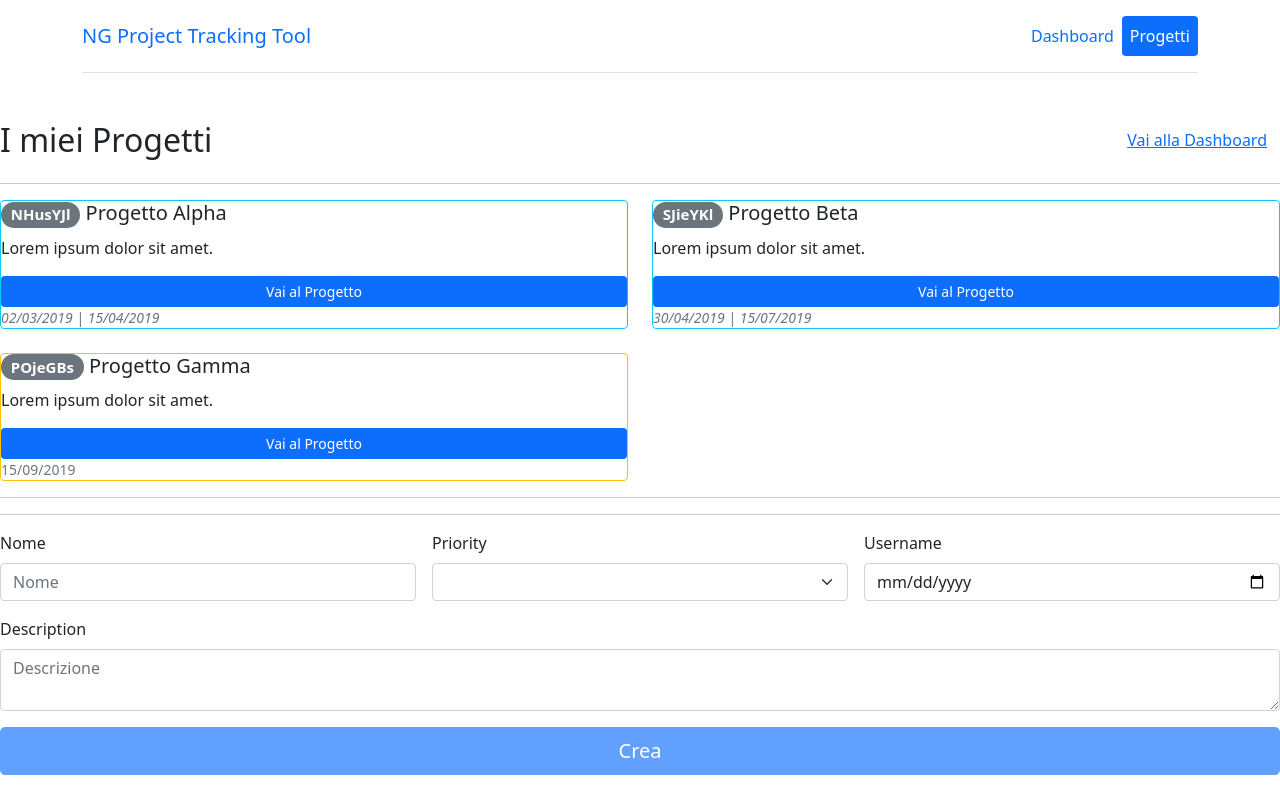
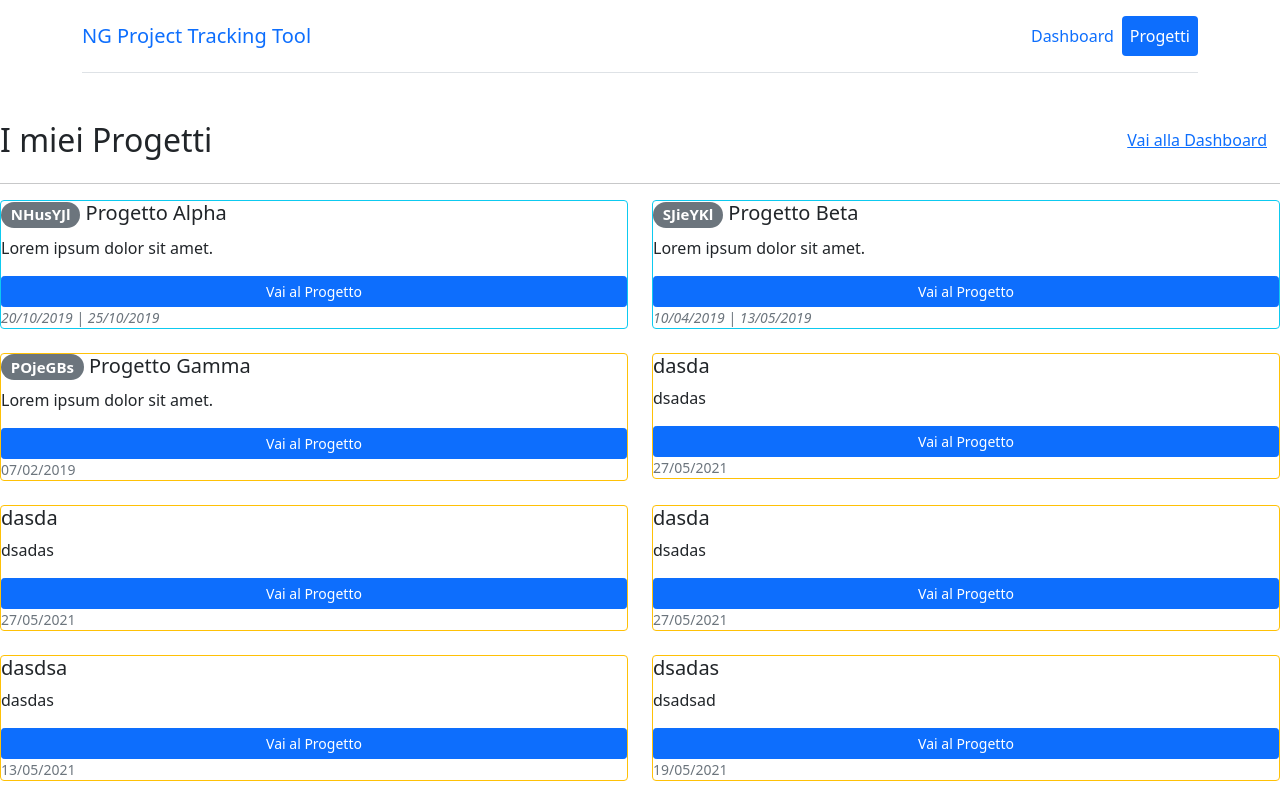
Before and after one commit to Marta-93/NGTask-Develhope, an Angular app in the folder ngprj/: page /projects in a window 1280 px wide. Shown: the top 800 px of the page. Built offline with nearby package versions, Linux system fonts and the light colour scheme; data requests are answered from the project's data file.

Commit message:
fix: refactoring del servizio project

```diff
--- a/ngprj/src/app/project/project-container/project-container.component.ts
+++ b/ngprj/src/app/project/project-container/project-container.component.ts
@@ -1,4 +1,4 @@
-import { Component, OnInit } from '@angular/core';
+import { Component, OnDestroy, OnInit } from '@angular/core';
 import { Project } from '@app/models/Project';
 import { Observable, Subscription } from 'rxjs';
 import { ProjectService } from '../project.service';
@@ -9,7 +9,7 @@ import { ProjectService } from '../project.service';
   styleUrls: ['./project-container.component.css']
 })
 
-export class ProjectContainerComponent implements OnInit{
+export class ProjectContainerComponent implements OnInit, OnDestroy{
 
   subscription!: Subscription;
   selectedProject!: Project;
@@ -27,11 +27,17 @@ export class ProjectContainerComponent implements OnInit{
   }
 
   selectProject(project: Project) {
-    this.selectedProject = this.projectService.get(project.id);
+    this.subscription = this.projectService.get(project.id).subscribe(data => {
+      this.selectedProject = data;
+    })
   }
 
   submitProjectForm(project: Project) {
-    this.projectService.add(project);
+    this.projectService.add(project).subscribe(data => this.projects$ = this.projectService.getAll());
+  }
+
+  ngOnDestroy() {
+    this.subscription.unsubscribe();
   }
 
 }
--- a/ngprj/src/app/project/project.service.ts
+++ b/ngprj/src/app/project/project.service.ts
@@ -1,7 +1,8 @@
+import { HttpClient } from '@angular/common/http';
 import { Injectable } from '@angular/core';
 import { Project } from '@app/models/Project';
 import { LogService } from '@app/shared/log.service';
-import { BehaviorSubject, Observable } from 'rxjs';
+import { Observable } from 'rxjs';
 import { tap } from 'rxjs/operators';
 
 @Injectable({
@@ -9,67 +10,34 @@ import { tap } from 'rxjs/operators';
 })
 export class ProjectService {
 
-  projects: Project[] = [
-    {
-      id: 1,
-      code: 'NHusYJl',
-      name: 'Progetto Alpha',
-      description: 'Lorem ipsum dolor sit amet.',
-      start: new Date(2019, 1, 30),
-      end: new Date(2019, 3, 15),
-      priority: 'medium',
-      done: true,
-      tasks: []
-    },
-    {
-      id: 2,
-      code: 'SJieYKl',
-      name: 'Progetto Beta',
-      description: 'Lorem ipsum dolor sit amet.',
-      start: new Date(2019, 3, 30),
-      end: new Date(2019, 6, 15),
-      priority: 'low',
-      done: true,
-      tasks: []
-    },
-    {
-      id: 3,
-      code: 'POjeGBs',
-      name: 'Progetto Gamma',
-      description: 'Lorem ipsum dolor sit amet.',
-      start: new Date(2019, 8, 15),
-      priority: 'low',
-      done: false,
-      tasks: []
-    },
-  ];
-
-  private projectSubject = new BehaviorSubject<Project[]>(this.projects);
-  public projects$ = this.projectSubject.asObservable();
-
-  constructor(private logService: LogService) { }
+  constructor(private httpClient: HttpClient, private logService: LogService) { }
 
   getAll(): Observable<Project[]> {
-    return this.projects$.pipe(
-      tap(() => this.logService.log('getAll Eseguito'))
+    return this.httpClient.get<Project[]>('http://localhost:3000/projects')
+    .pipe(
+      tap((data) => this.logService.log(`getAll Eseguito ${data}`))
     );
   }
 
-  add(project: Project): void {
-    this.logService.log('add Eseguito');
-    this.projects.push({
+  add(project: Project): Observable<Project> {
+    const projectToAdd = {
       ...project,
-      id: this.projects.length,
       code: Math.random().toString(36).replace('0.', '').substring(2, 9),
       done: false,
       tasks: []
-    });
+    };
 
-    this.projectSubject.next(this.projects.slice());
+    return this.httpClient.post<Project>('http://localhost:3000/projects', projectToAdd)
+    .pipe(
+      tap((data) => this.logService.log(`add Eseguito ${data}`))
+    );
+
   }
 
-  get(id: number): Project {
-    this.logService.log('get Eseguito');
-    return this.projects.find(project => project.id === id) as Project;
+  get(id: number): Observable<Project> {
+    return this.httpClient.get<Project>(`http://localhost:3000/projects/${id}`)
+    .pipe(
+      tap((data) => this.logService.log(`get Eseguito ${data}`))
+    );
   }
 }
```
